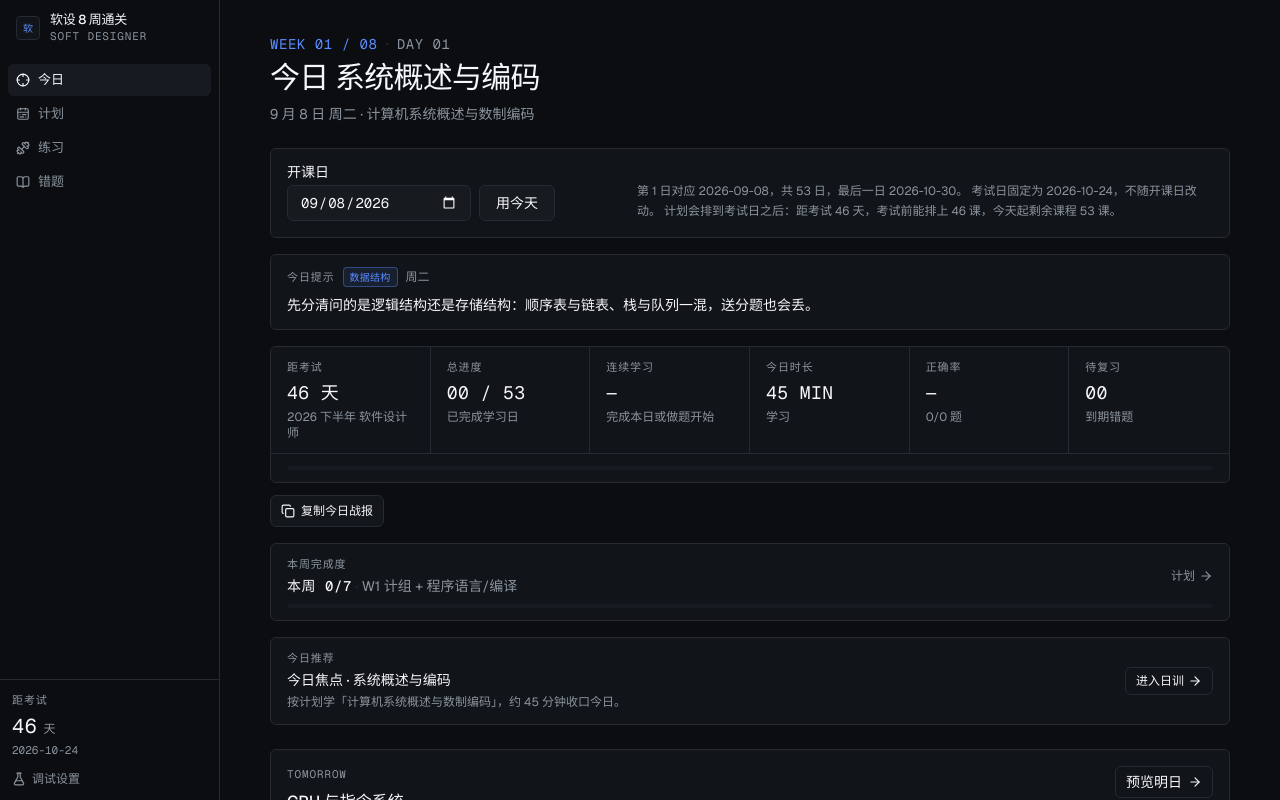
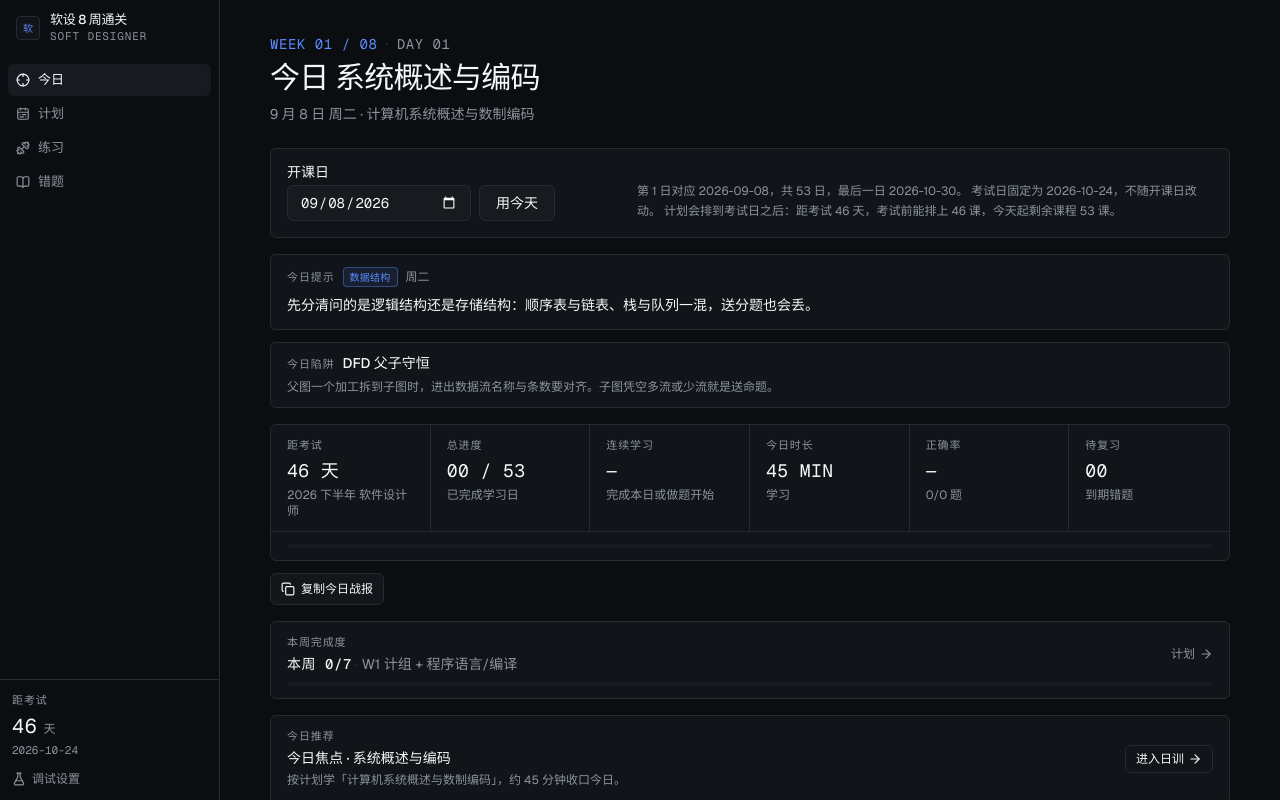
Before and after one commit to x1phyr/ruanshe-8weeks, a Next.js app: page / in a window 1280 px wide. Shown: the top 800 px of the page. Built offline with nearby package versions, Linux system fonts and the light colour scheme.

Commit message:
feat: add daily exam-trap tip card on dashboard

```diff
--- a/components/dashboard-view.tsx
+++ b/components/dashboard-view.tsx
@@ -26,6 +26,7 @@ import {
 import { questionsForModule } from "@/lib/practice";
 import { exportProgressBackup } from "@/lib/backup";
 import { coachTipForDate } from "@/lib/coach-tips";
+import { dailyTrapForDate } from "@/data/daily-traps";
 import { examConfig } from "@/lib/config";
 import {
   CURRICULUM_LENGTH,
@@ -191,6 +192,8 @@ export function DashboardView() {
       />
 
       <WeekdayCoachTip today={today} />
+
+      <DailyTrapCard today={today} />
 
       {isPlanComplete(progress) ? (
         <CelebrationCard
@@ -1172,6 +1175,19 @@ function TodayRecommendCard({
   );
 }
 
+function DailyTrapCard({ today }: { today: string }) {
+  const trap = dailyTrapForDate(today);
+  return (
+    <Surface className="mt-3 px-4 py-2.5">
+      <div className="flex flex-wrap items-baseline gap-x-2 gap-y-0.5">
+        <span className="label-caps shrink-0">今日陷阱</span>
+        <span className="text-sm font-medium text-foreground">{trap.title}</span>
+      </div>
+      <p className="mt-1 text-xs leading-5 text-muted-foreground">{trap.body}</p>
+    </Surface>
+  );
+}
+
 function WeekdayCoachTip({ today }: { today: string }) {
   const tip = coachTipForDate(today);
   return (
--- /dev/null
+++ b/data/daily-traps.ts
@@ -0,0 +1,107 @@
+import { parseISODate } from "@/lib/dates";
+
+export interface DailyTrap {
+  title: string;
+  body: string;
+}
+
+/** Softeng / DB / UML / OS / net / IP / English / DS 等常考易错点，短提示。 */
+export const DAILY_TRAPS: DailyTrap[] = [
+  {
+    title: "耦合度别倒序",
+    body: "内容耦合最紧、非直接耦合最松。别把「数据耦合」和「控制耦合」排反；问「耦合度最高」先找内容/公共。",
+  },
+  {
+    title: "白盒 vs 黑盒",
+    body: "白盒看路径/语句/分支；黑盒看输入输出与等价类。题目若给源码结构却让你划等价类，多半是在挖坑。",
+  },
+  {
+    title: "内聚别跟耦合混",
+    body: "内聚看模块内部：功能内聚最好，偶然内聚最差。问「内聚度最高」找功能内聚，别答成低耦合。",
+  },
+  {
+    title: "2NF / 3NF / BCNF",
+    body: "2NF 消部分依赖，3NF 消传递依赖，BCNF 每个决定因素都是候选键。别只背条文，先画依赖再判。",
+  },
+  {
+    title: "主键与候选键",
+    body: "候选键可有多个，主键只选一个；外键参照的是被参照表的候选键，不一定是「名叫主键」的那列。",
+  },
+  {
+    title: "UML 箭头方向",
+    body: "泛化空心三角指向父类；实现虚线三角指向接口；依赖虚线箭头指向被用方。方向反了概念分直接没。",
+  },
+  {
+    title: "聚合 vs 组合",
+    body: "组合是强整体—部分（同生共死），聚合可独立存在。空心/实心菱形画在整体端，别画到部分端。",
+  },
+  {
+    title: "调度算法别混",
+    body: "FCFS 公平但平均等待可能很长；SJF 平均等待短；时间片轮转偏交互；优先级要防饥饿。问「平均等待最短」常选 SJF。",
+  },
+  {
+    title: "进程 vs 线程",
+    body: "进程有独立地址空间；同进程线程共享代码与数据段、各有栈。问「切换开销更小」通常是线程。",
+  },
+  {
+    title: "死锁四条件",
+    body: "互斥、占有且等待、不可抢占、循环等待——破任一即可。银行家是避免，不是检测后的恢复。",
+  },
+  {
+    title: "对称加密 vs 摘要",
+    body: "加密可逆、要密钥；摘要/哈希不可逆，用来验完整性。问「防篡改」常是哈希或 MAC，不是单纯对称加密。",
+  },
+  {
+    title: "数字签名谁用私钥",
+    body: "签名用发送方私钥，验证用发送方公钥。别和密钥交换、数字信封搞反谁持有私钥。",
+  },
+  {
+    title: "防火墙与入侵检测",
+    body: "防火墙管进出策略（拦/放）；IDS/IPS 偏检测与告警（或阻断）。「防内网横向」别只答边界防火墙。",
+  },
+  {
+    title: "著作权自动产生",
+    body: "软件著作权自创作完成起自动产生，登记是确权便利而非产生前提。专利要申请授权；商标要注册。",
+  },
+  {
+    title: "保护期别记错",
+    body: "法人作品等软件著作权保护期常考发表后 50 年；自然人有生之年加死后 50 年。别和专利 20 年混。",
+  },
+  {
+    title: "排序稳定性",
+    body: "稳定：插入、冒泡、归并（常见讲法）。不稳定：快排、堆排、希尔、选择。多关键字排序要稳定算法。",
+  },
+  {
+    title: "栈与队列用途",
+    body: "栈：递归、括号匹配、表达式求值；队列：BFS、缓冲、打印队列。别把 DFS 递归实现答成队列。",
+  },
+  {
+    title: "树的遍历序列",
+    body: "前序根左右、中序左根右、后序左右根。由前+中或后+中可建树；只有前+后一般不能唯一确定。",
+  },
+  {
+    title: "专业英语先扫题干",
+    body: "先圈核心名词（coupling、normalization、throughput），再回原文定位，别从第一句逐词翻译到选项。",
+  },
+  {
+    title: "吞吐与响应别混",
+    body: "吞吐量看单位时间完成量；响应时间看从请求到首次响应。提高吞吐不一定缩短单笔响应。",
+  },
+  {
+    title: "DFD 父子守恒",
+    body: "父图一个加工拆到子图时，进出数据流名称与条数要对齐。子图凭空多流或少流就是送命题。",
+  },
+];
+
+/** Day-of-year 1..366 for an ISO calendar date (local parse). */
+export function dayOfYear(iso: string): number {
+  const date = parseISODate(iso);
+  const start = new Date(date.getFullYear(), 0, 0);
+  return Math.round((date.getTime() - start.getTime()) / 86_400_000);
+}
+
+/** Pick trap by (day-of-year mod length); `iso` should be simulate-aware today. */
+export function dailyTrapForDate(iso: string): DailyTrap {
+  const idx = dayOfYear(iso) % DAILY_TRAPS.length;
+  return DAILY_TRAPS[idx] ?? DAILY_TRAPS[0];
+}
```
Also changed, not shown: 1 other file (tests, documents, lock files or other folders).
